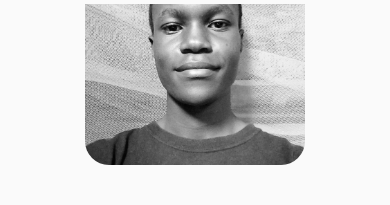
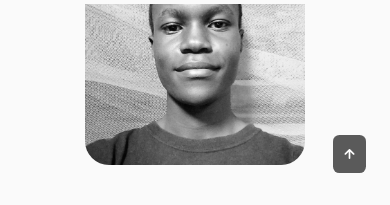
Before and after one commit to coxmd/My-React-Website, a React (Vite) app: page / in a window 390 px wide. Shown: the part 840-1045 px from the top of the page. Built offline with nearby package versions, Linux system fonts and the light colour scheme.

Commit message:
Added scrollUp component

```diff
--- a/src/App.jsx
+++ b/src/App.jsx
@@ -8,6 +8,7 @@
 import Qualification from "./components/qualification/Qualification";
 import Contact from "./components/contact/Contact";
 import Footer from "./components/footer/Footer";
+import ScrollUp from "./components/scrollup/ScrollUp";
 
 function App() {
   return (
@@ -21,8 +22,10 @@
         <Services />
         <Qualification />
         <Contact />
-        <Footer />
       </main>
+
+      <Footer />
+      <ScrollUp />
     </>
   );
 }
--- a/src/components/footer/footer.css
+++ b/src/components/footer/footer.css
@@ -54,3 +54,13 @@
     text-align: center;
     font-size: var(--smaller-font-size);
 }
+
+/* BREAKPOINTS */
+/* For large devices */
+@media screen and (max-width: 992px) {
+    .footer__social-link {
+        padding: 0.25rem;
+        border-radius: 0.25rem;
+        font-size: 1rem;
+    }
+}
--- /dev/null
+++ b/src/components/scrollup/ScrollUp.jsx
@@ -0,0 +1,18 @@
+import React from "react";
+import "./scrollup.css";
+
+function ScrollUp() {
+  window.addEventListener("scroll", function () {
+    const scrollUp = document.querySelector(".scrollup");
+    // when the scroll is higher than 700 viewport height, add the show-scroll class
+    if (this.scrollY >= 700) scrollUp.classList.add("show-scroll");
+    else scrollUp.classList.remove("show-scroll");
+  });
+  return (
+    <a href="#" className="scrollup">
+      <i className="uil uil-arrow-up scrollup__icon"></i>
+    </a>
+  );
+}
+
+export default ScrollUp;
--- /dev/null
+++ b/src/components/scrollup/scrollup.css
@@ -0,0 +1,52 @@
+.scrollup {
+    position: fixed;
+    right: 2.5rem;
+    bottom: -20%;
+    background-color: var(--title-color);
+    opacity: 0.8;
+    padding: 0.3rem 0.5rem;
+    border-radius: 0.4rem;
+    z-index: var(--z-tooltip);
+    transition: .4s;
+}
+
+.scrollup__icon {
+    font-size: 1.5rem;
+    color: var(--container-color);
+}
+
+.scrollup__icon:hover {
+    background-color: var(--title-color-dark);
+}
+
+/* Show Scroll */
+.show-scroll {
+    bottom: 3rem;
+}
+
+/* BREAKPOINTS */
+/* For large devices */
+@media screen and (max-width: 992px) {
+    .scrollup {
+        right: 1.5rem;
+        padding: 0.25rem 0.4rem;
+    }
+
+    .scrollup__icon {
+        font-size: 1.25rem;
+    }
+  }
+
+  /* For medium devices */
+  @media screen and (max-width: 768px) {
+    .show-scroll {
+        bottom: 4rem;
+    }
+  }
+
+  /* For small devices */
+  @media screen and (max-width: 350px) {
+    .scrollup {
+        right: 1rem;
+    }
+  }
```
